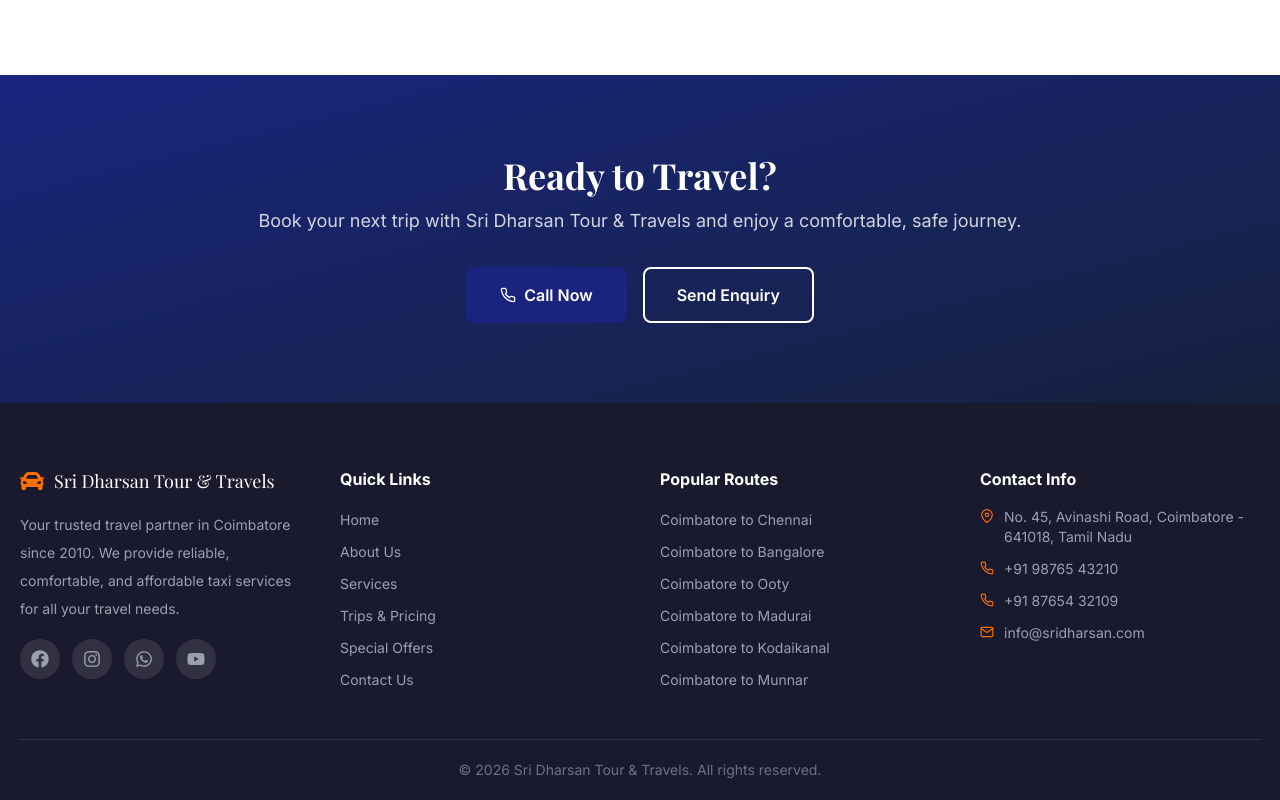
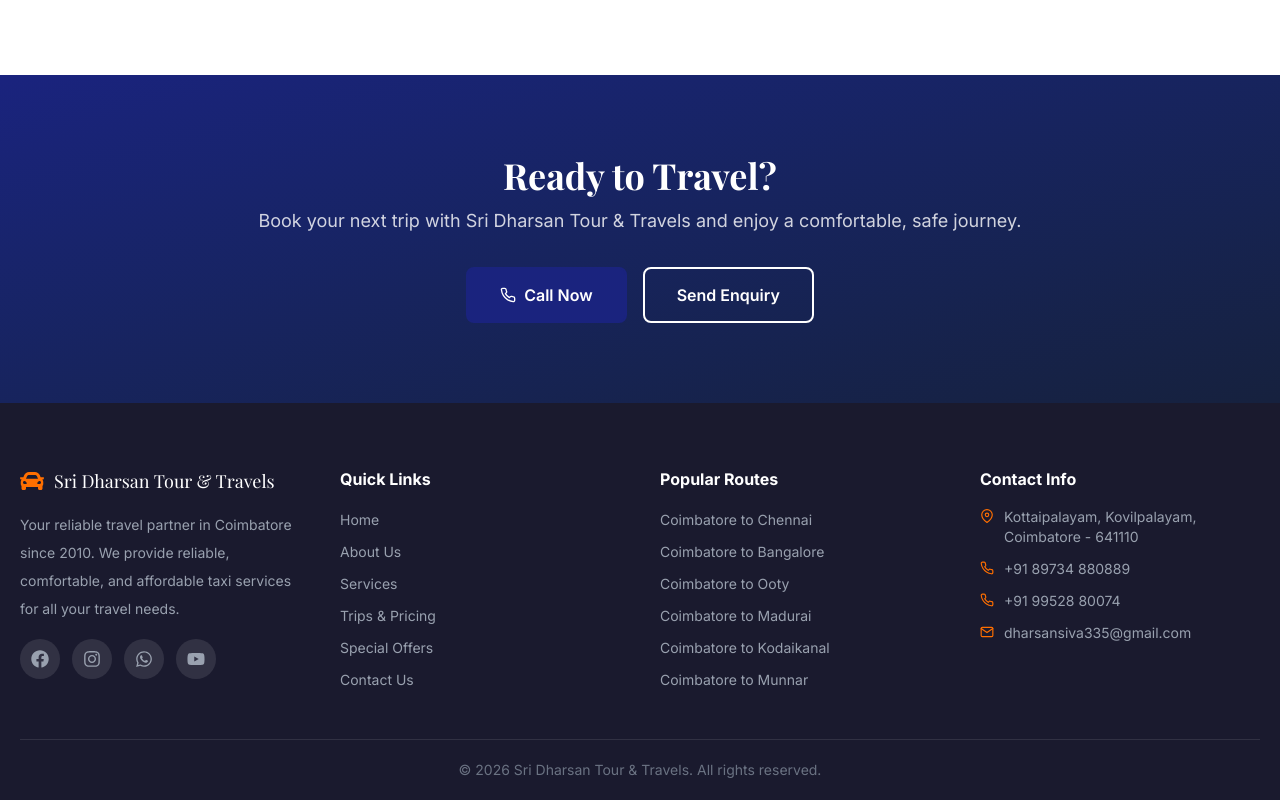
Before and after one commit to Yogesh-R2125/Sri_dharsan_travels, a React (Vite) app: page / in a window 1280 px wide. Shown: the part 2863-3663 px from the top of the page. Built offline with nearby package versions, Linux system fonts and the light colour scheme.

Commit message:
Update contact information in Footer component

```diff
--- a/src/components/Footer.jsx
+++ b/src/components/Footer.jsx
@@ -12,7 +12,7 @@
               <FaCar className="text-2xl text-accent" />
               <h3 className="text-white font-display text-lg">Sri Dharsan Tour & Travels</h3>
             </div>
-            <p className="text-sm leading-7 mb-4">Your trusted travel partner in Coimbatore since 2010. We provide reliable, comfortable, and affordable taxi services for all your travel needs.</p>
+            <p className="text-sm leading-7 mb-4">Your reliable travel partner in Coimbatore since 2010. We provide reliable, comfortable, and affordable taxi services for all your travel needs.</p>
             <div className="flex gap-3">
               {[FaFacebook, FaInstagram, FaWhatsapp, FaYoutube].map((Icon, i) => (
                 <a key={i} href="#" className="w-10 h-10 bg-white/10 rounded-full flex items-center justify-center text-lg hover:bg-accent hover:text-white hover:-translate-y-0.5 transition-all">
@@ -43,10 +43,10 @@
           <div>
             <h4 className="text-white text-base font-bold mb-4">Contact Info</h4>
             <div className="space-y-3">
-              <p className="flex items-start gap-2.5 text-sm"><FiMapPin className="shrink-0 mt-0.5 text-accent" /> No. 45, Avinashi Road, Coimbatore - 641018, Tamil Nadu</p>
-              <p className="flex items-start gap-2.5 text-sm"><FiPhone className="shrink-0 mt-0.5 text-accent" /> +91 98765 43210</p>
-              <p className="flex items-start gap-2.5 text-sm"><FiPhone className="shrink-0 mt-0.5 text-accent" /> +91 87654 32109</p>
-              <p className="flex items-start gap-2.5 text-sm"><FiMail className="shrink-0 mt-0.5 text-accent" /> info@sridharsan.com</p>
+              <p className="flex items-start gap-2.5 text-sm"><FiMapPin className="shrink-0 mt-0.5 text-accent" /> Kottaipalayam, Kovilpalayam, Coimbatore - 641110 </p>
+              <p className="flex items-start gap-2.5 text-sm"><FiPhone className="shrink-0 mt-0.5 text-accent" /> +91 89734 880889</p>
+              <p className="flex items-start gap-2.5 text-sm"><FiPhone className="shrink-0 mt-0.5 text-accent" /> +91 99528 80074</p>
+              <p className="flex items-start gap-2.5 text-sm"><FiMail className="shrink-0 mt-0.5 text-accent" /> dharsansiva335@gmail.com</p>
             </div>
           </div>
         </div>
```
